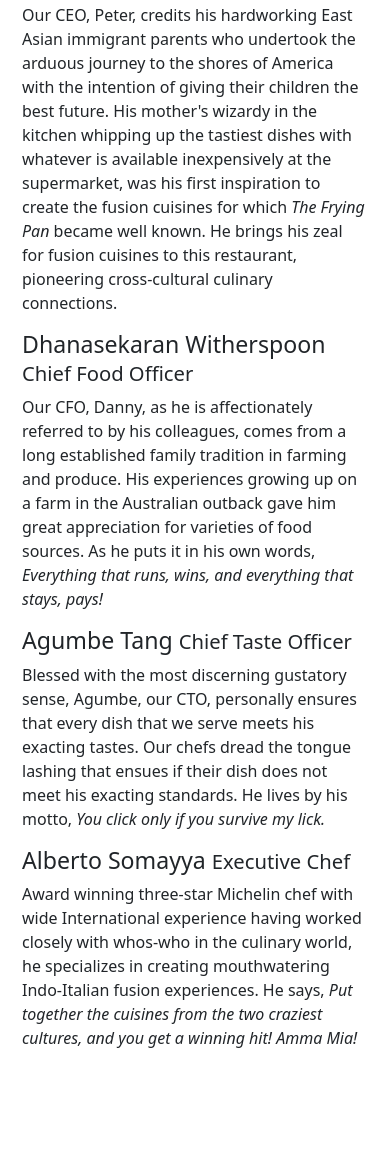
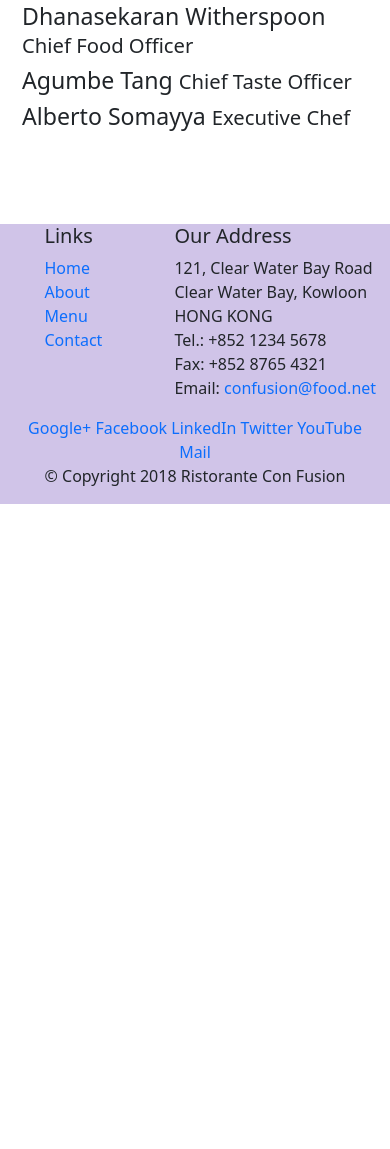
Before and after one commit to chandukotari/Web_stack_client, a website: page aboutus.html in a window 390 px wide. Shown: the part 920-2069 px from the top of the page. After the commit the page ends 1424 px from the top, so only its background shows below. Drawn offline with nearby package versions, Linux system fonts and the light colour scheme.

Commit message:
Included responsive feature

```diff
--- a/aboutus.html
+++ b/aboutus.html
@@ -2,7 +2,7 @@
 <html lang="en">
 
 <head>
-    <link href="https://cdn.jsdelivr.net/npm/bootstrap@5.3.0-alpha1/dist/css/bootstrap.min.css" rel="stylesheet" integrity="sha384-GLhlTQ8iRABdZLl6O3oVMWSktQOp6b7In1Zl3/Jr59b6EGGoI1aFkw7cmDA6j6gD" crossorigin="anonymous">
+    <link href="node_modules/bootstrap/dist/css/bootstrap.min.css" rel="stylesheet">
 
     <title>Ristorante Con Fusion: About Us</title>
 
@@ -46,13 +46,13 @@
             <div>
                 <h2>Corporate Leadership</h2>
                 <h3>Peter Pan <small>Chief Epicurious Officer</small></h3>
-                <p>Our CEO, Peter, credits his hardworking East Asian immigrant parents who undertook the arduous journey to the shores of America with the intention of giving their children the best future. His mother's wizardy in the kitchen whipping up the tastiest dishes with whatever is available inexpensively at the supermarket, was his first inspiration to create the fusion cuisines for which <em>The Frying Pan</em> became well known. He brings his zeal for fusion cuisines to this restaurant, pioneering cross-cultural culinary connections.</p>
+                <p class="d-none d-sm-block">Our CEO, Peter, credits his hardworking East Asian immigrant parents who undertook the arduous journey to the shores of America with the intention of giving their children the best future. His mother's wizardy in the kitchen whipping up the tastiest dishes with whatever is available inexpensively at the supermarket, was his first inspiration to create the fusion cuisines for which <em>The Frying Pan</em> became well known. He brings his zeal for fusion cuisines to this restaurant, pioneering cross-cultural culinary connections.</p>
                 <h3>Dhanasekaran Witherspoon <small>Chief Food Officer</small></h3>
-                <p>Our CFO, Danny, as he is affectionately referred to by his colleagues, comes from a long established family tradition in farming and produce. His experiences growing up on a farm in the Australian outback gave him great appreciation for varieties of food sources. As he puts it in his own words, <em>Everything that runs, wins, and everything that stays, pays!</em></p>
+                <p class="d-none d-sm-block">Our CFO, Danny, as he is affectionately referred to by his colleagues, comes from a long established family tradition in farming and produce. His experiences growing up on a farm in the Australian outback gave him great appreciation for varieties of food sources. As he puts it in his own words, <em>Everything that runs, wins, and everything that stays, pays!</em></p>
                 <h3>Agumbe Tang <small>Chief Taste Officer</small></h3>
-                <p>Blessed with the most discerning gustatory sense, Agumbe, our CTO, personally ensures that every dish that we serve meets his exacting tastes. Our chefs dread the tongue lashing that ensues if their dish does not meet his exacting standards. He lives by his motto, <em>You click only if you survive my lick.</em></p>
+                <p class="d-none d-sm-block">Blessed with the most discerning gustatory sense, Agumbe, our CTO, personally ensures that every dish that we serve meets his exacting tastes. Our chefs dread the tongue lashing that ensues if their dish does not meet his exacting standards. He lives by his motto, <em>You click only if you survive my lick.</em></p>
                 <h3>Alberto Somayya <small>Executive Chef</small></h3>
-                <p>Award winning three-star Michelin chef with wide International experience having worked closely with whos-who in the culinary world, he specializes in creating mouthwatering Indo-Italian fusion experiences. He says, <em>Put together the cuisines from the two craziest cultures, and you get a winning hit! Amma Mia!</em></p>
+                <p class="d-none d-sm-block">Award winning three-star Michelin chef with wide International experience having worked closely with whos-who in the culinary world, he specializes in creating mouthwatering Indo-Italian fusion experiences. He says, <em>Put together the cuisines from the two craziest cultures, and you get a winning hit! Amma Mia!</em></p>
             </div>
        </div>
 
@@ -101,7 +101,7 @@
            </div>
         </div>
     </footer>
-    <script src="https://cdn.jsdelivr.net/npm/bootstrap@5.3.0-alpha1/dist/js/bootstrap.bundle.min.js" integrity="sha384-w76AqPfDkMBDXo30jS1Sgez6pr3x5MlQ1ZAGC+nuZB+EYdgRZgiwxhTBTkF7CXvN" crossorigin="anonymous"></script>
+    <script src="node_modules/bootstrap/dist/css/bootstrap.min.css"></script>
 </body>
 
 </html>
--- /dev/null
+++ b/package.json
@@ -0,0 +1,5 @@
+{
+  "dependencies": {
+    "bootstrap": "^5.2.3"
+  }
+}
```
Also changed, not shown: 1 other file.
